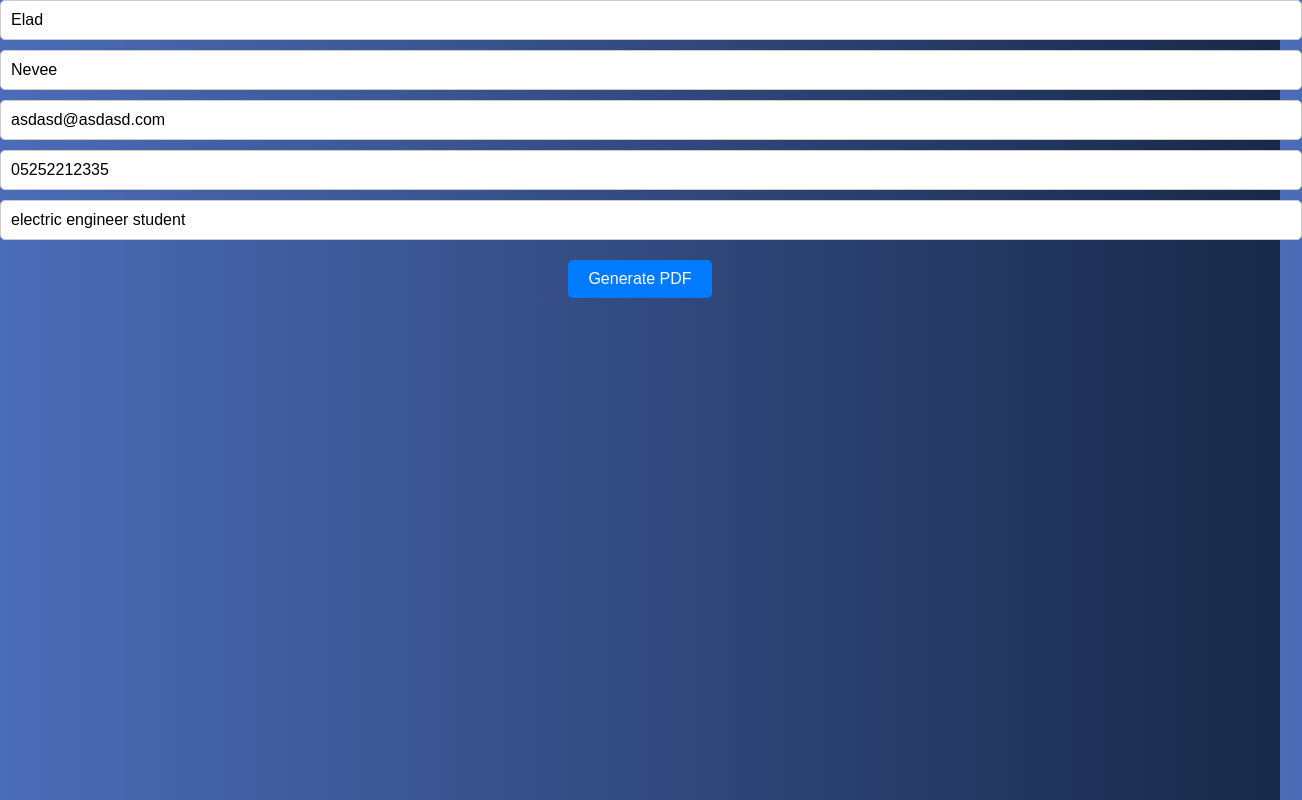
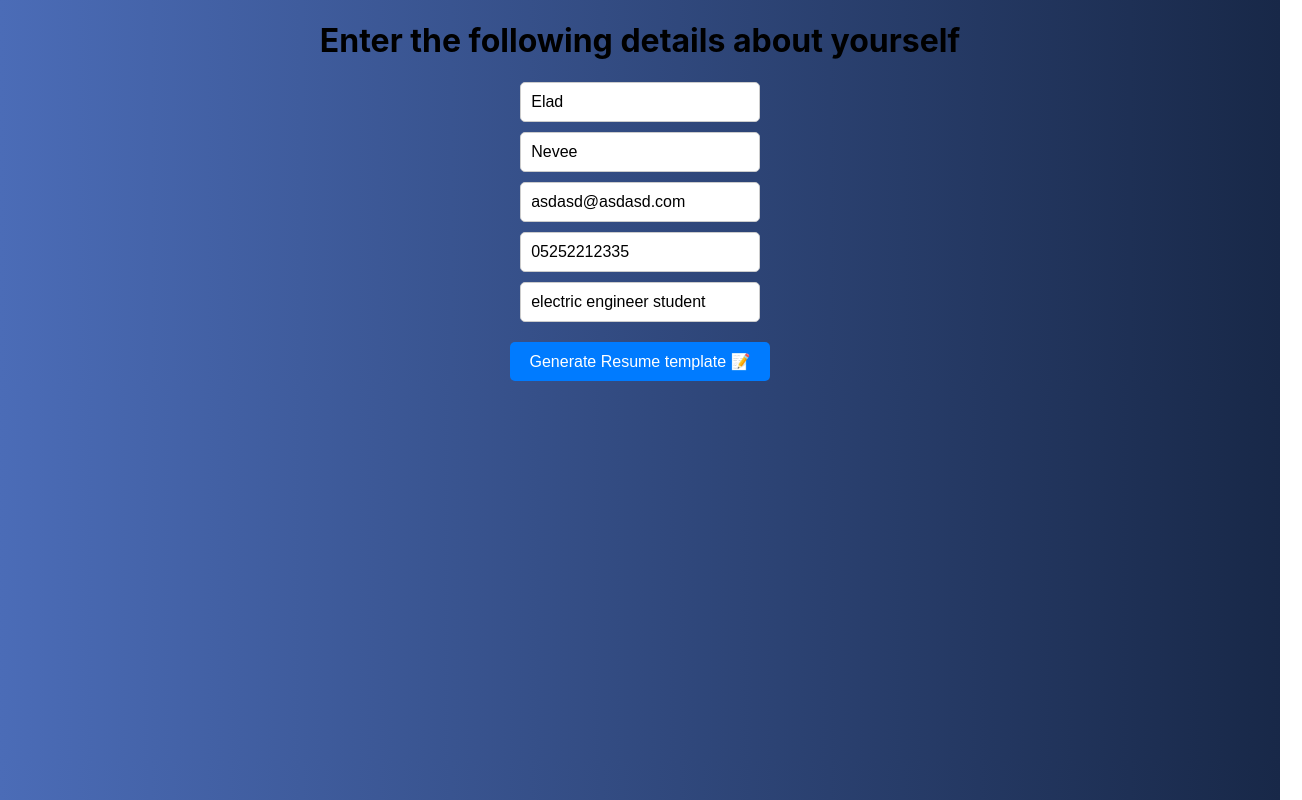
Before and after one commit to NviCoder/GenerateCV, a React (Create React App) app in the folder client/: page / in a window 1280 px wide. Shown: the whole page, 1302 px wide, since content can reach past the window. Built offline with nearby package versions, Linux system fonts and the light colour scheme; no server answers.

Commit message:
More features to the resumeTemplateGenerator

```diff
--- a/client/src/App.tsx
+++ b/client/src/App.tsx
@@ -1,7 +1,7 @@
 import React from 'react';
 import './App.css';
 import LoginPage from './Pages/Login/LoginPage';
-import PDFGenerator from './Pages/PDFGenerator/PDFGenerator';
+import PDFGenerator from './Pages/ResumeTemplateGenerator/ResumeTemplateGenerator';
 
 function App() {
   return (
--- a/client/src/Pages/PDFGenerator/PDFGenerator.tsx
+++ /dev/null
@@ -1,171 +0,0 @@
-import React, { useState } from 'react';
-import jsPDF from 'jspdf';
-import 'jspdf-autotable';
-import usePDFGenerator from './usePDFGenerator';
-import styled from 'styled-components';
-import Spinner from '../../Common/Sppiner';
-
-
-const Container = styled.div`
-  display: flex;
-  flex-direction: column;
-  align-items: center;
-  justify-content: center;
-  height: 100%;
-`;
-
-const Input = styled.input`
-  padding: 10px;
-  margin-bottom: 10px;
-  border-radius: 5px;
-  border: 1px solid #ccc;
-  width: 100%;
-  font-size: 16px;
-`;
-
-const Button = styled.button`
-  padding: 10px 20px;
-  border: none;
-  background-color: #007bff;
-  color: #fff;
-  border-radius: 5px;
-  cursor: pointer;
-  font-size: 16px;
-  margin-top: 10px;
-`;
-
-const TextArea = styled.textarea`
-  width: 1038px;
-  height: 576px;
-  padding: 16px;
-  font-size: 18px;
-  border: 2px solid #ccc;
-  border-radius: 8px;
-  outline: none;
-  resize: none;
-  background-color: #f8f8f8;
-
-  &:hover,
-  &:focus {
-    border-color: #4b6cb7;
-  }
-
-  &::-webkit-scrollbar {
-    width: 12px;
-  }
-
-  &::-webkit-scrollbar-track {
-    background-color: #f8f8f8;
-  }
-
-  &::-webkit-scrollbar-thumb {
-    background-color: #4b6cb7;
-    border-radius: 6px;
-    border: 3px solid #f8f8f8;
-  }
-`;
-
-function PDFGenerator() {
-  const [firstName, setFirstName] = useState('Elad');
-  const [lastName, setLastName] = useState('Nevee');
-  const [email, setEmail] = useState('asdasd@asdasd.com');
-  const [phone, setPhone] = useState('05252212335');
-  const [jobType, setjobType] = useState("electric engineer student");
-  const [cvText, setCvText] = useState('');
-  const [loading, setLoading] = useState(false);
-
-  const {getCvContent} = usePDFGenerator();
-
-
-  const generatePdf = async() => {
-    setLoading(true);
-    let response;
-    try {
-      response = await getCvContent(firstName, lastName, email, phone, jobType);
-      setCvText(response || "");
-    } catch (error) {
-      console.error(error);
-    } finally {
-      setLoading(false);
-    }
-  }
-
-  const showPdf = () => {
-    const doc = new jsPDF();
-    // Add header section
-    doc.setFontSize(16);
-    doc.setFont('bold');
-    doc.text(`${firstName} ${lastName}'s Resume`, 20, 20);
-
-    // // Add personal information section
-    // doc.setFontSize(12);
-    // doc.setFont('normal');
-    // doc.setTextColor(100, 100, 100);
-    // doc.text(`Name: ${firstName} ${lastName}`, 20, 40);
-    // doc.text(`Email: ${email}`, 20, 50);
-    // doc.text(`Phone: ${phone}`, 20, 60);
-
-    // Add divider line
-    doc.setDrawColor(100, 100, 100);
-    doc.setLineWidth(0.5);
-    doc.line(20, 70, 190, 70);
-
-    // // Add education section
-    doc.setFontSize(14);
-    doc.setTextColor(0, 0, 0);
-    doc.setFont('bold');
-    doc.text(cvText || "No data?", 20, 80);
-
-    // // Add education details
-    // doc.setFontSize(12);
-    // doc.setFont('normal');
-    // doc.text('Bachelor of Science in Computer Science', 20, 90);
-    // doc.text('XYZ University', 20, 100);
-    // doc.text('Graduated May 2020', 20, 110);
-
-    // // Add skills section
-    // doc.setFontSize(14);
-    // doc.setTextColor(0, 0, 0);
-    // doc.setFont('bold');
-    // doc.text('Skills', 20, 120);
-
-    // // Add skills details
-    // doc.setFontSize(12);
-    // doc.setFont('normal');
-    // doc.text('JavaScript, React, HTML, CSS', 20, 130);
-
-
-    const pdfData = doc.output();
-    const pdfBlob = new Blob([pdfData], { type: 'application/pdf' });
-    const currentpdfUrl = URL.createObjectURL(pdfBlob);
-    window.open(currentpdfUrl)
-  }
-
-
-  return (
-    <Container>
-    {loading &&  <Spinner backgroundColor="#ccc" />}
-    <div>
-      {/* {pdfUrl ?
-      <button onClick={() => window.open(pdfUrl)}>Show me the resume 📝</button> : */}
-    { cvText ?
-    <div>
-      <TextArea id="text-area" value={cvText}onChange={(e) => setCvText(e.target.value)}/>
-      <br/>
-      <button onClick={showPdf}>Show me the resume 📝</button>
-    </div> :
-      <>
-      <Input type="text" placeholder="First Name" value={firstName} onChange={e => setFirstName(e.target.value)} />
-      <Input type="text" placeholder="Last Name" value={lastName} onChange={e => setLastName(e.target.value)} />
-      <Input type="text" placeholder="Email" value={email} onChange={e => setEmail(e.target.value)} />
-      <Input type="text" placeholder="Phone" value={phone} onChange={e => setPhone(e.target.value)} />
-      <Input type="text" placeholder="Job Type" value={jobType} onChange={e => setjobType(e.target.value)} />
-      <Button onClick={generatePdf}>Generate PDF</Button>
-      </>
-    }
-    </div>
-  </Container>
-  );
-}
-
-export default PDFGenerator;
--- /dev/null
+++ b/client/src/Pages/ResumeTemplateGenerator/ResumeTemplateGenerator.tsx
@@ -0,0 +1,94 @@
+import React, { useState } from 'react';
+import jsPDF from 'jspdf';
+import 'jspdf-autotable';
+import usePDFGenerator from './useResumeTemplateGenerator';
+import Spinner from '../../Common/Sppiner';
+import { Container, Input, TextArea, Button } from "./ResumeTemplateGeneratorStyles";
+
+
+function PDFGenerator() {
+  const [firstName, setFirstName] = useState('Elad');
+  const [lastName, setLastName] = useState('Nevee');
+  const [email, setEmail] = useState('asdasd@asdasd.com');
+  const [phone, setPhone] = useState('05252212335');
+  const [jobType, setjobType] = useState("electric engineer student");
+  const [cvText, setResumeText] = useState('');
+  const [loading, setLoading] = useState(false);
+  const [isTextAreaDisabled, setIsTextAreaDisabled] = useState(true);
+
+
+  const {getCvContent} = usePDFGenerator();
+
+  const getResumeTemplateContent = async () => {
+    setLoading(true);
+    let response;
+    try {
+      response = await getCvContent(firstName, lastName, email, phone, jobType);
+    } catch (error) {
+      console.error(error);
+    } finally {
+      setLoading(false);
+    }
+    return response || "Error was occured";
+  }
+
+  const generateResumeTemplate = async () => {
+    const response = await getResumeTemplateContent();
+    setResumeText(response);
+  }
+
+  const showPdf = () => {
+    const doc = new jsPDF();
+    // Add header section
+    doc.setFontSize(16);
+    doc.setFont('bold');
+    doc.text(`${firstName} ${lastName}'s Resume`, 20, 20);
+
+    // Add divider line
+    doc.setDrawColor(100, 100, 100);
+    doc.setLineWidth(0.5);
+    doc.line(20, 70, 190, 70);
+
+    // // Add education section
+    doc.setFontSize(14);
+    doc.setTextColor(0, 0, 0);
+    doc.setFont('bold');
+    doc.text(cvText || "No data?", 20, 80);
+
+    const pdfData = doc.output();
+    const pdfBlob = new Blob([pdfData], { type: 'application/pdf' });
+    const currentpdfUrl = URL.createObjectURL(pdfBlob);
+    window.open(currentpdfUrl)
+  }
+
+
+  return (
+    <>
+    {loading && <Spinner backgroundColor="#ccc" />}
+    <Container>
+    { cvText ?
+    <>
+      <h1>{`${firstName} ${lastName}'s Resume template`}</h1>
+      <Button onClick={() => setIsTextAreaDisabled((isDisabled) => !isDisabled)}>{`${isTextAreaDisabled ? "Edit"  :"Finish editing"}✍️`}</Button>
+      <TextArea id="text-area" value={cvText} onChange={(e) => setResumeText(e.target.value)} disabled={isTextAreaDisabled}/>
+      <br/>
+      <Button onClick={showPdf}>Show me the resume 📝</Button>
+      <Button onClick={generateResumeTemplate}>Refresh template 🔄</Button>
+      <Button onClick={() => setResumeText('')}>Enter new details 👨‍🎓</Button>
+    </> :
+      <>
+      <h1>Enter the following details about yourself</h1>
+      <Input type="text" placeholder="First Name" value={firstName} onChange={e => setFirstName(e.target.value)} />
+      <Input type="text" placeholder="Last Name" value={lastName} onChange={e => setLastName(e.target.value)} />
+      <Input type="text" placeholder="Email" value={email} onChange={e => setEmail(e.target.value)} />
+      <Input type="text" placeholder="Phone" value={phone} onChange={e => setPhone(e.target.value)} />
+      <Input type="text" placeholder="Job Type" value={jobType} onChange={e => setjobType(e.target.value)} />
+      <Button onClick={generateResumeTemplate}>Generate Resume template 📝</Button>
+      </>
+    }
+  </Container>
+  </>
+  );
+}
+
+export default PDFGenerator;
--- /dev/null
+++ b/client/src/Pages/ResumeTemplateGenerator/ResumeTemplateGeneratorStyles.ts
@@ -0,0 +1,73 @@
+import styled, { keyframes } from "styled-components";
+
+export const Container = styled.div`
+  display: flex;
+  flex-direction: column;
+  align-items: center;
+  justify-content: center;
+  height: 100%;
+`;
+
+export const Input = styled.input`
+  padding: 10px;
+  margin-bottom: 10px;
+  border-radius: 5px;
+  border: 1px solid #ccc;
+  width: 17%;
+  font-size: 16px;
+`;
+
+export const Button = styled.button`
+  padding: 10px 20px;
+  border: none;
+  background-color: #007bff;
+  color: #fff;
+  border-radius: 5px;
+  cursor: pointer;
+  font-size: 16px;
+  margin-top: 10px;
+`;
+
+export const TextArea = styled.textarea`
+  width: 1038px;
+  height: 576px;
+  padding: 16px;
+  font-size: 18px;
+  border: 2px solid #d1d1d1;
+  border-radius: 8px;
+  outline: none;
+  resize: none;
+  background-color: #f8f8f8;
+  transition: border-color 0.2s ease-in-out, box-shadow 0.2s ease-in-out;
+
+  &:hover,
+  &:focus {
+    border-color: #4b6cb7;
+    box-shadow: 0px 0px 8px rgba(75, 108, 183, 0.5);
+  }
+
+  &::-webkit-scrollbar {
+    width: 12px;
+  }
+
+  &::-webkit-scrollbar-track {
+    background-color: #f8f8f8;
+  }
+
+  &::-webkit-scrollbar-thumb {
+    background-color: #4b6cb7;
+    border-radius: 6px;
+    border: 3px solid #f8f8f8;
+  }
+
+  &::placeholder {
+    color: #c2c2c2;
+  }
+
+  &:disabled,
+  &[readonly] {
+    background-color: #e5e5e5;
+    color: #7f7f7f;
+    border-color: #d1d1d1;
+  }
+`;
```
Also changed, not shown: client/src/Pages/ResumeTemplateGenerator/useResumeTemplateGenerator.ts (renamed from client/src/Pages/PDFGenerator/usePDFGenerator.ts).
